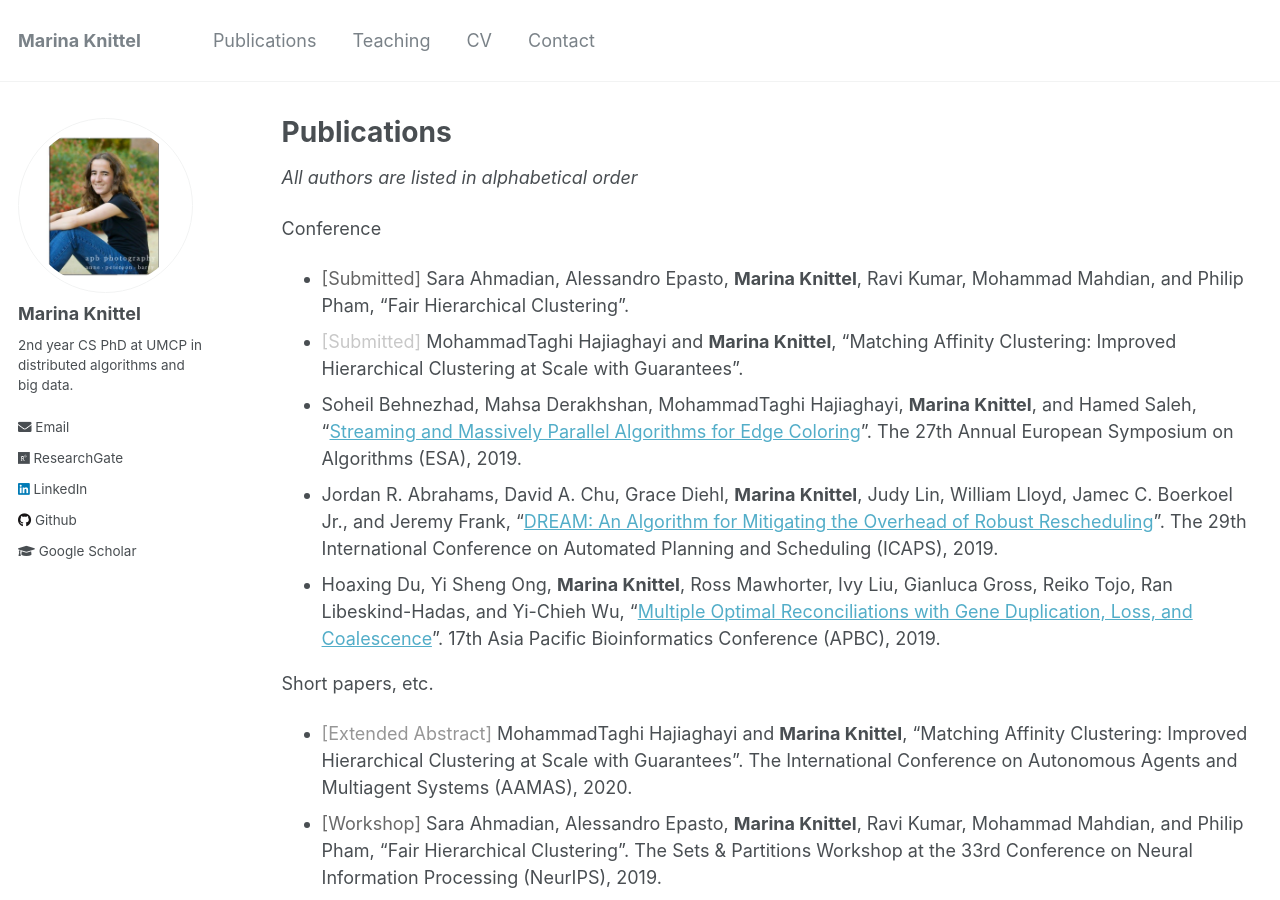
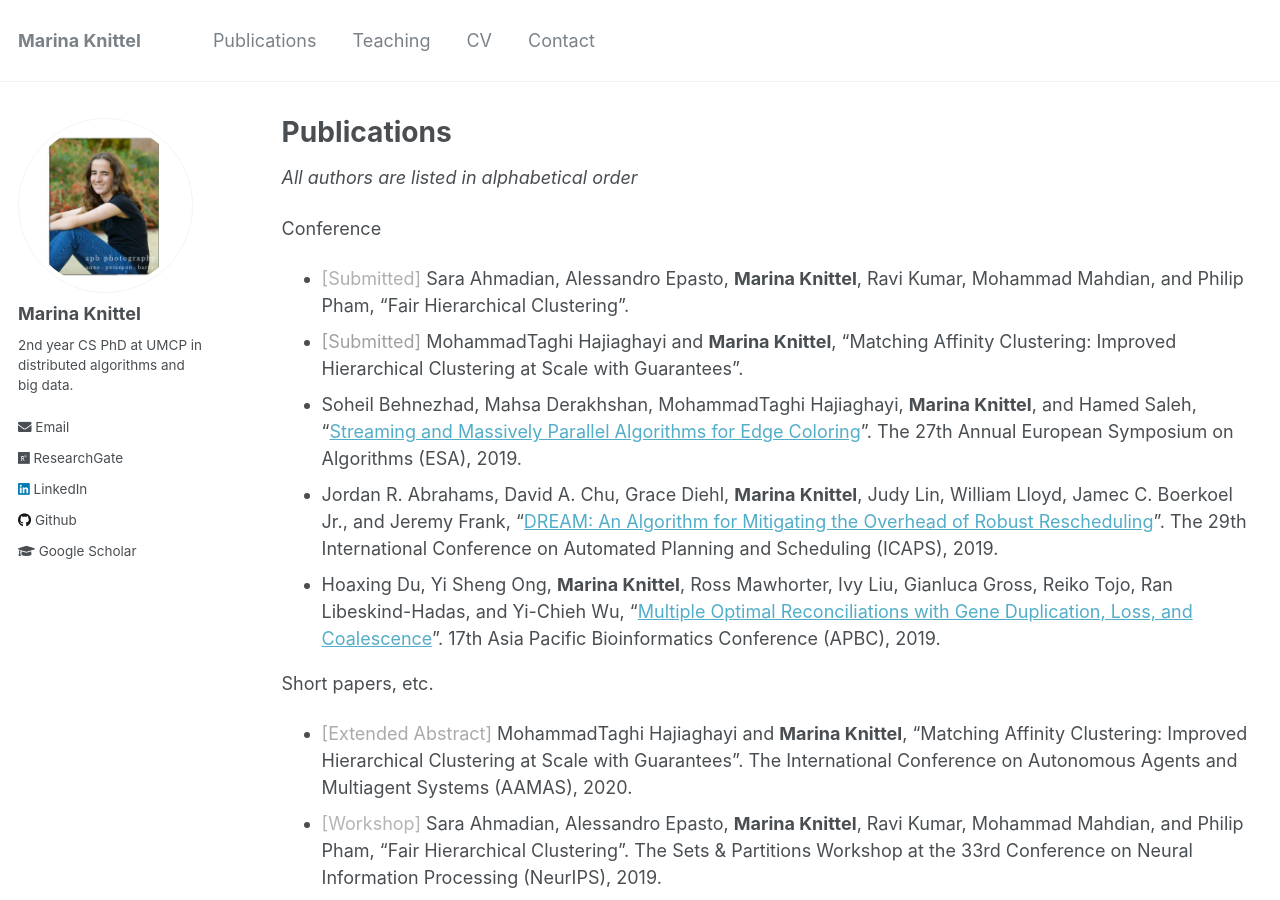
Before and after one commit to mknittel/mknittel.github.io, a Jekyll site: the page built from _pages/publications.md, in a window 1280 px wide and 900 px high. Built offline with Jekyll 4.4.1, drawn with Linux system fonts in a browser that asks for light colours.

Commit message:
Trying more greys

```diff
--- a/_pages/publications.md
+++ b/_pages/publications.md
@@ -7,17 +7,17 @@
 *All authors are listed in alphabetical order*
 
 Conference
-* <span style="color:#646464">[Submitted]</span> Sara Ahmadian, Alessandro Epasto, **Marina Knittel**, Ravi Kumar, Mohammad Mahdian, and Philip Pham, "Fair Hierarchical Clustering".
-* <span style="color:#C8C8C8">[Submitted]</span> MohammadTaghi Hajiaghayi and **Marina Knittel**, "Matching Affinity Clustering: Improved Hierarchical Clustering at Scale with Guarantees".
+* <span style="color:#AFAFAF">[Submitted]</span> Sara Ahmadian, Alessandro Epasto, **Marina Knittel**, Ravi Kumar, Mohammad Mahdian, and Philip Pham, "Fair Hierarchical Clustering".
+* <span style="color:#A0A0A0">[Submitted]</span> MohammadTaghi Hajiaghayi and **Marina Knittel**, "Matching Affinity Clustering: Improved Hierarchical Clustering at Scale with Guarantees".
 * Soheil Behnezhad, Mahsa Derakhshan, MohammadTaghi Hajiaghayi, **Marina Knittel**, and Hamed Saleh, "[Streaming and Massively Parallel Algorithms for Edge Coloring](https://mknittel.github.io/publications/Behnezhad-et-al-ESA-2019)". The 27th Annual European Symposium on Algorithms (ESA), 2019.
 * Jordan R. Abrahams, David A. Chu, Grace Diehl, **Marina Knittel**, Judy Lin, William Lloyd, Jamec C. Boerkoel Jr., and Jeremy Frank, "[DREAM: An Algorithm for Mitigating the Overhead of Robust Rescheduling](https://mknittel.github.io/publications/Abrahams-et-al-ICAPS-2019)". The 29th International Conference on Automated Planning and Scheduling (ICAPS), 2019.
 * Hoaxing  Du,  Yi  Sheng  Ong,  **Marina  Knittel**,  Ross  Mawhorter,  Ivy  Liu,  Gianluca  Gross,  Reiko Tojo, Ran Libeskind-Hadas, and Yi-Chieh Wu, "[Multiple Optimal Reconciliations with Gene Duplication,  Loss,  and  Coalescence](https://mknittel.github.io/publications/Du-et-al-APBC-2019)". 17th Asia Pacific Bioinformatics Conference (APBC), 2019.
 
 Short papers, etc.
-* <span style="color:#969696">[Extended Abstract]</span> MohammadTaghi Hajiaghayi and **Marina Knittel**, "Matching Affinity Clustering: Improved Hierarchical Clustering at Scale with Guarantees". The International Conference on Autonomous Agents and Multiagent Systems (AAMAS), 2020.
-* <span style="color:#696969">[Workshop]</span> Sara Ahmadian, Alessandro Epasto, **Marina Knittel**, Ravi Kumar, Mohammad Mahdian, and Philip Pham, "Fair Hierarchical Clustering". The Sets & Partitions Workshop at the 33rd Conference on Neural Information Processing (NeurIPS), 2019.
-* <span style="color:#323232">[Brief Announcement]</span> Soheil Behnezhad, Mahsa Derakhshan, MohammadTaghi Hajiaghayi, **Marina Knittel**, and Hamed Saleh, "Streaming and Massively Parallel Algorithms for Edge Coloring". The 33rd International Symposium on Distributed Computing (DISC), 2019.
-* <span style="color:lightgray">[Workshop]</span> David A. Chu, Grace Diehl, **Marina Knittel**, Liam Lloyd, James C. Boerkoel Jr., and Jeremy Frank, "[Trade-offs Between Communication, Rescheduling, and Success Rate in Uncertain Multi-Agent Schedules](https://mknittel.github.io/publications/Chu-et-al-INTEX-2018)".  The Integrated Planning, Acting and Execution Workshop (IntEx) at The 28th International Conference on Automated Planning and Scheduling (ICAPS), 32-40, 2018.
+* <span style="color:#AAAAAA">[Extended Abstract]</span> MohammadTaghi Hajiaghayi and **Marina Knittel**, "Matching Affinity Clustering: Improved Hierarchical Clustering at Scale with Guarantees". The International Conference on Autonomous Agents and Multiagent Systems (AAMAS), 2020.
+* <span style="color:#B4B4B4">[Workshop]</span> Sara Ahmadian, Alessandro Epasto, **Marina Knittel**, Ravi Kumar, Mohammad Mahdian, and Philip Pham, "Fair Hierarchical Clustering". The Sets & Partitions Workshop at the 33rd Conference on Neural Information Processing (NeurIPS), 2019.
+* <span style="color:#BEBEBE">[Brief Announcement]</span> Soheil Behnezhad, Mahsa Derakhshan, MohammadTaghi Hajiaghayi, **Marina Knittel**, and Hamed Saleh, "Streaming and Massively Parallel Algorithms for Edge Coloring". The 33rd International Symposium on Distributed Computing (DISC), 2019.
+* <span style="color:969696">[Workshop]</span> David A. Chu, Grace Diehl, **Marina Knittel**, Liam Lloyd, James C. Boerkoel Jr., and Jeremy Frank, "[Trade-offs Between Communication, Rescheduling, and Success Rate in Uncertain Multi-Agent Schedules](https://mknittel.github.io/publications/Chu-et-al-INTEX-2018)".  The Integrated Planning, Acting and Execution Workshop (IntEx) at The 28th International Conference on Automated Planning and Scheduling (ICAPS), 32-40, 2018.
 
 Non-published Reports
 * Marina Knittel, Yusuf Alnawakhtha, Nick Franzese, and Alexander Levine, "[Bounds and Approximations for Maximum Leaf Spanning Tree](https://mknittel.github.io/publications/Max-Leaf-Spanning-Tree)".
```
